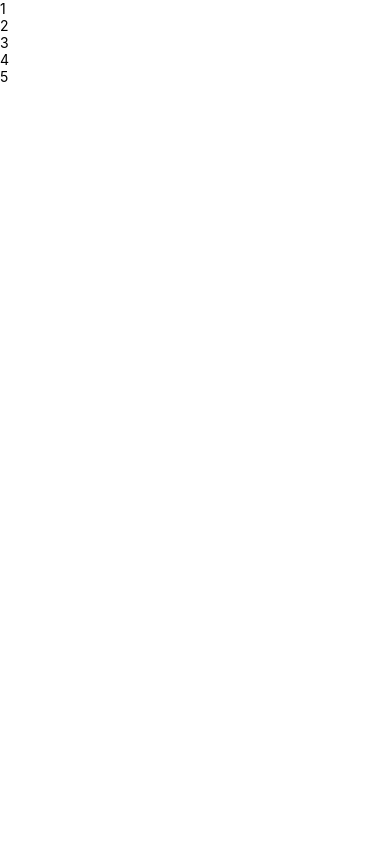
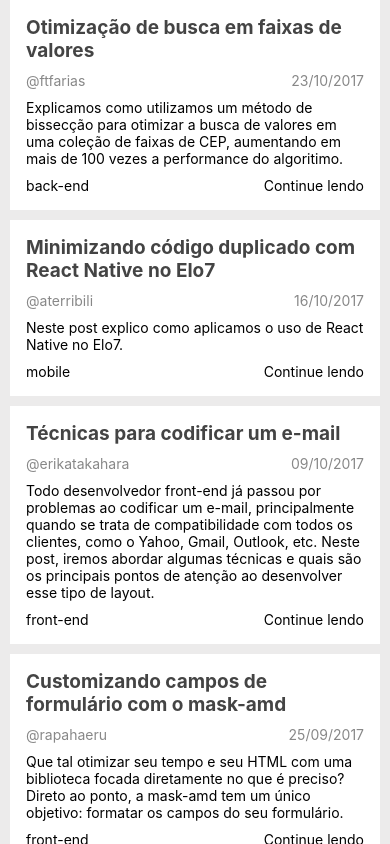
Before and after one commit to newton-beck/tech-blog-app, a React Native app: screen / in a window 390 px wide. Built offline with nearby package versions, Linux system fonts and the light colour scheme.

Commit message:
Ajustes de layout na tela do post

```diff
--- a/src/home/HomeScreen.js
+++ b/src/home/HomeScreen.js
@@ -1,5 +1,5 @@
 import React, { Component } from 'react';
-import { View } from 'react-native';
+import { View, StyleSheet } from 'react-native';
 import Posts from '../posts/Posts';
 
 export default class HomeScreen extends Component {
@@ -47,9 +47,16 @@ export default class HomeScreen extends Component {
       }
     ];
     return (
-      <View>
+      <View style={styles.container}>
         <Posts posts={posts} />
       </View>
     );
   }
 }
+
+const styles = StyleSheet.create({
+  container: {
+    flex: 1,
+    backgroundColor: '#ecebeb'
+  }
+});
--- a/src/post/Post.js
+++ b/src/post/Post.js
@@ -3,10 +3,53 @@ import { View, Text, StyleSheet } from 'react-native';
 
 const Post = ({ post }) => {
   return (
-    <View>
-      <Text>{post.key}</Text>
+    <View style={styles.container}>
+      <Text style={styles.title}>{post.title}</Text>
+      <View style={styles.metadata}>
+        <Text style={styles.author}>{post.author}</Text>
+        <Text style={styles.date}>{post.date}</Text>
+      </View>
+      <Text style={styles.description}>{post.description}</Text>
+      <View style={styles.actions}>
+        <Text>{post.category}</Text>
+        <Text>Continue lendo</Text>
+      </View>
     </View>
   );
 };
 
+const styles = StyleSheet.create({
+  container: {
+    backgroundColor: '#fff',
+    marginLeft: 10,
+    marginRight: 10,
+    marginBottom: 10,
+    padding: 16
+  },
+  title: {
+    color: '#444',
+    fontSize: 19,
+    fontWeight: 'bold',
+    marginBottom: 10,
+  },
+  metadata: {
+    flexDirection: 'row',
+    justifyContent: 'space-between',
+    marginBottom: 10,
+  },
+  author: {
+    color: '#888',
+  },
+  date: {
+    color: '#888',
+  },
+  description: {
+    marginBottom: 10,
+  },
+  actions: {
+    flexDirection: 'row',
+    justifyContent: 'space-between',
+  }
+});
+
 export default Post;
```
